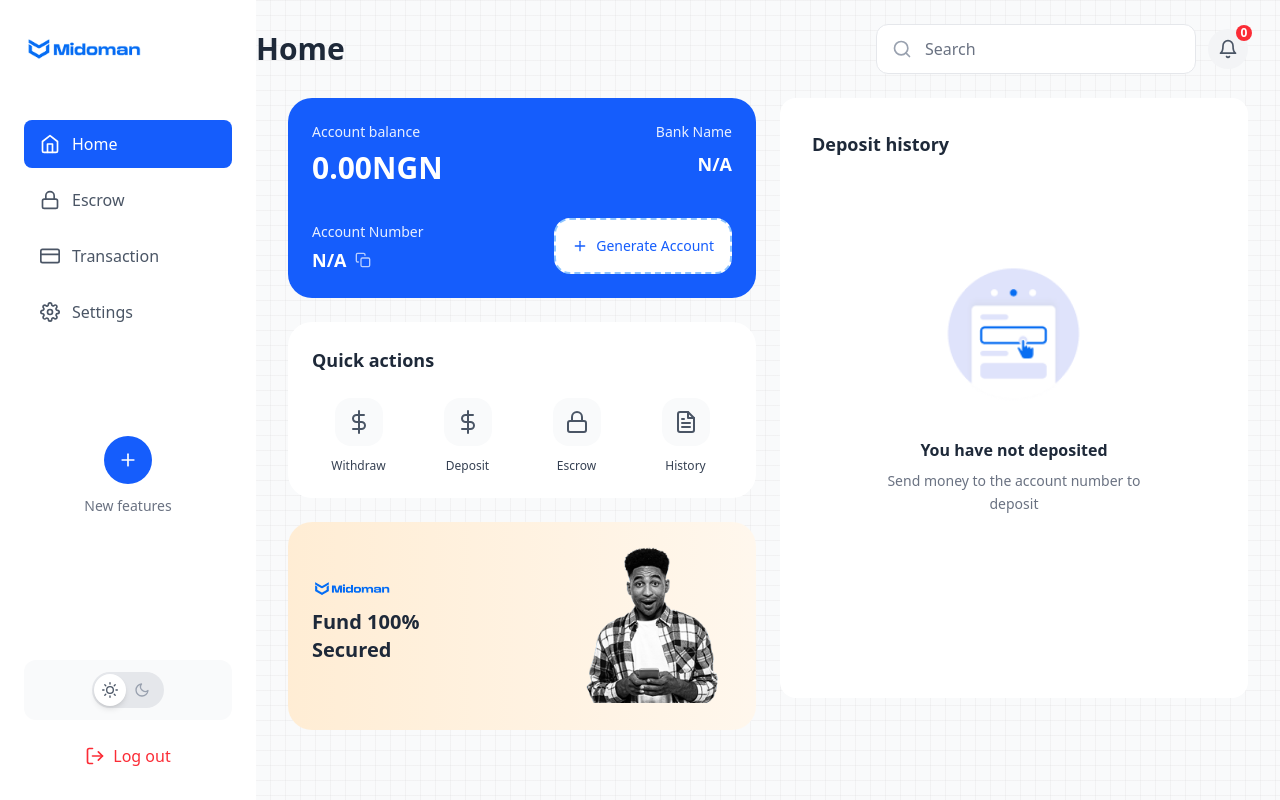
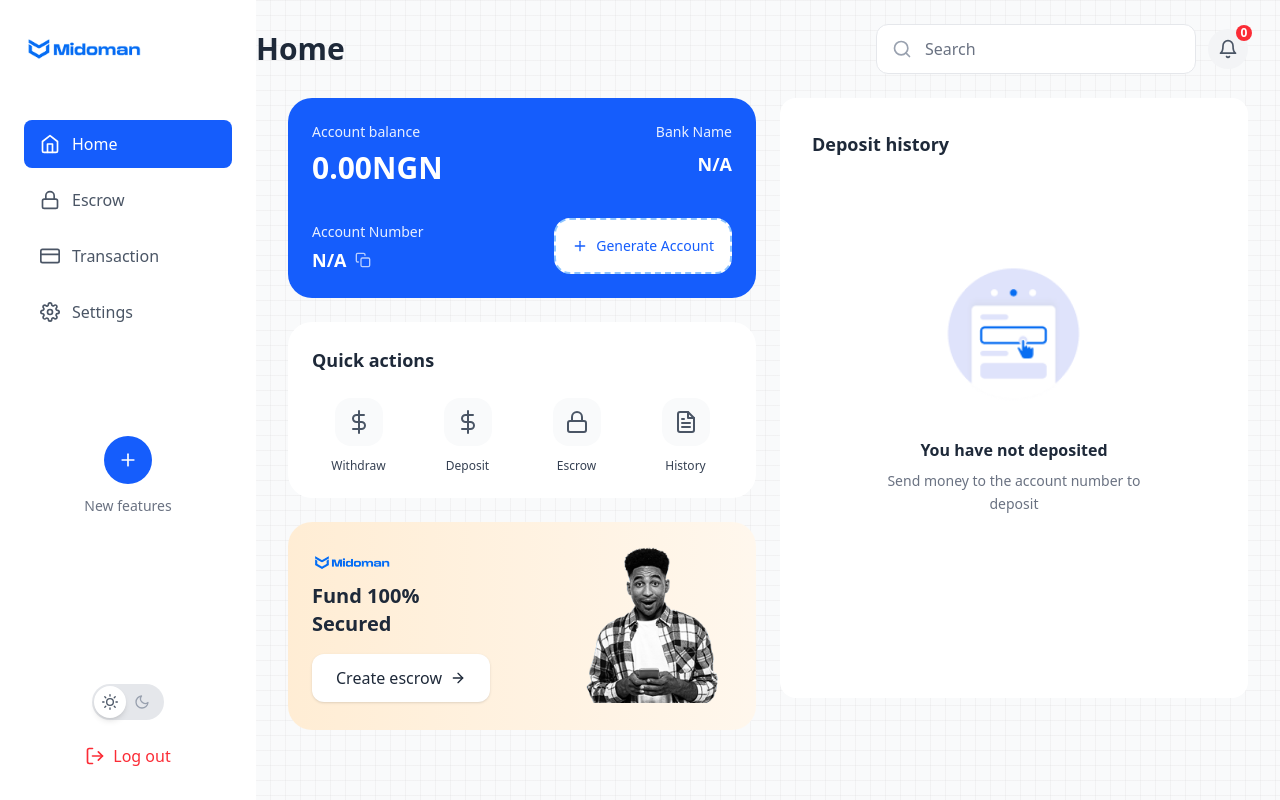
Before and after one commit to esaintdev/Midoman, a React (Vite) app: page / in a window 1280 px wide. Built offline with nearby package versions, Linux system fonts and the light colour scheme.

Commit message:
fix escrow

```diff
--- a/src/components/MainContent.tsx
+++ b/src/components/MainContent.tsx
@@ -4,6 +4,7 @@ import {
   FiCopy,
   FiPlus,
   FiDollarSign,
+  FiArrowRight,
 } from "react-icons/fi";
 import { useNavigate } from "react-router-dom";
 import Header from "./Header";
@@ -118,11 +119,17 @@ export default function MainContent({ darkMode, account, onMenuClick }: MainCont
                 className="w-20 h-6 object-contain"
               />
             </div>
-            <h5 className={`text-xl font-bold font-sans mb-3 ${
+            <h5 className={`text-xl font-bold font-sans mb-4 ${
               darkMode ? "text-gray-800" : "text-gray-800"
             }`}>
               Fund 100%<br />Secured
             </h5>
+            <button
+              onClick={() => handleNavigation('/escrow')}
+              className="bg-white text-gray-800 px-6 py-3 rounded-xl font-medium font-sans flex items-center gap-2 hover:bg-gray-50 transition-colors shadow-sm"
+            >
+              Create escrow <FiArrowRight className="w-4 h-4" />
+            </button>
           </div>
           <div className="w-40 h-40 rounded-2xl overflow-hidden flex-shrink-0">
             <img
--- a/src/components/Sidebar.tsx
+++ b/src/components/Sidebar.tsx
@@ -93,8 +93,7 @@ export default function Sidebar({ darkMode, setDarkMode }: SidebarProps) {
       </div>
 
       <div className="space-y-4">
-        <div className={`p-3 rounded-xl ${darkMode ? "bg-gray-800" : "bg-gray-50"}`}>
-          <div className="flex items-center justify-center">
+        <div className="flex items-center justify-center">
             <div className={`relative flex items-center rounded-full transition-colors duration-300 ${
               darkMode ? "bg-gray-700" : "bg-gray-200"
             }`} style={{ width: '72px', height: '36px', padding: '2px' }}>
@@ -125,7 +124,6 @@ export default function Sidebar({ darkMode, setDarkMode }: SidebarProps) {
                 <FiMoon className="w-4 h-4" />
               </button>
             </div>
-          </div>
         </div>
         <button className={`w-full flex items-center justify-center gap-2 px-3 xl:px-4 py-2 font-medium font-sans transition ${
           darkMode
```
